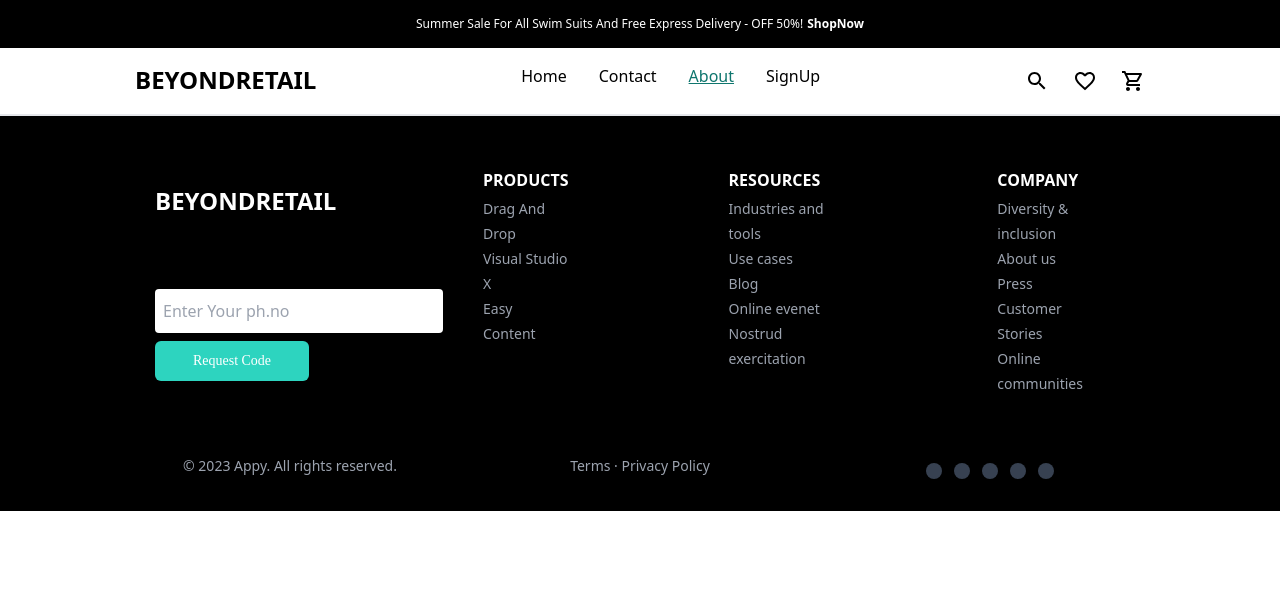
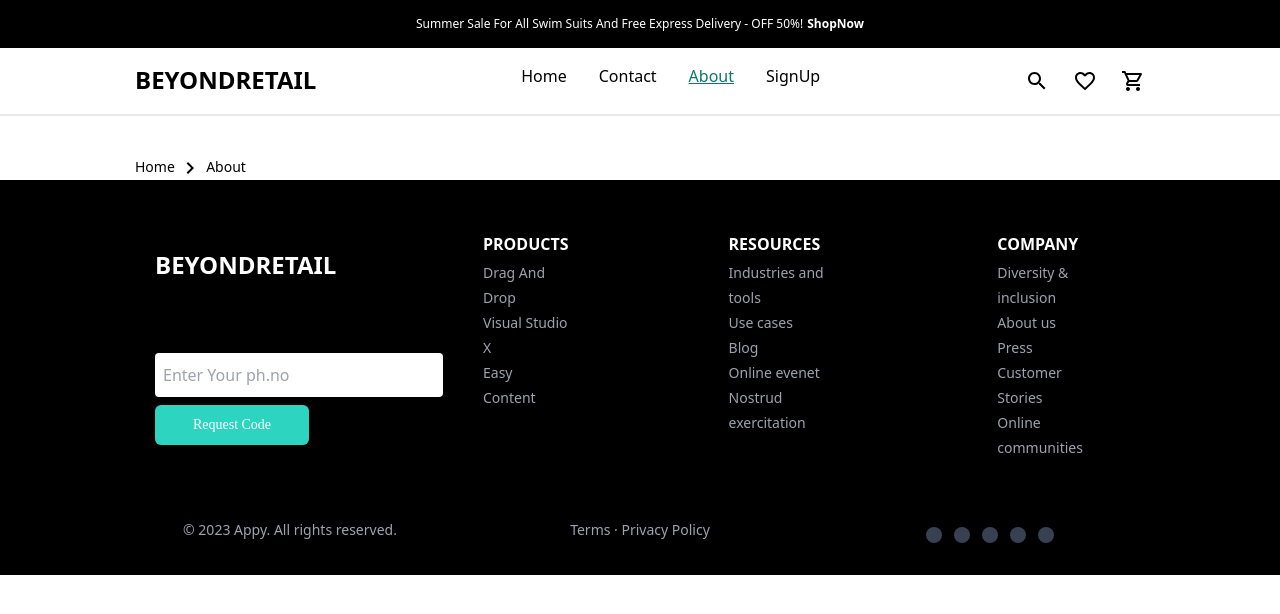
Before and after one commit to shivaram8055/BeyondRetail, a React (Vite) app in the folder beyondRetail/: page /About in a window 1280 px wide. Shown: the top 614 px of the page. Built offline with nearby package versions, Linux system fonts and the light colour scheme.

Commit message:
added path info

```diff
--- a/beyondRetail/src/Components/NavBar.jsx
+++ b/beyondRetail/src/Components/NavBar.jsx
@@ -52,7 +52,7 @@ const NavBar = () => {
               About
             </Link>
             <Link
-              to="/Signup"
+              to="/SignUp"
               className={`hover:underline ${
                 location.pathname === "/SignUp" ? "text-teal-700 underline" : ""
               }`}
--- a/beyondRetail/src/Pages/AboutPage.jsx
+++ b/beyondRetail/src/Pages/AboutPage.jsx
@@ -1,11 +1,15 @@
 import React from "react";
 import NavBar from "../Components/NavBar";
 import Footer from "../Components/footer/Footer";
+import ChevronRightTwoToneIcon from "@mui/icons-material/ChevronRightTwoTone";
 
 const AboutPage = () => {
   return (
     <div>
       <NavBar />
+      <div className="text-sm px-navbarPadX pt-10 ">
+        Home {<ChevronRightTwoToneIcon />} {location.pathname.slice(1)}
+      </div>
       <Footer />
     </div>
   );
--- a/beyondRetail/src/Pages/ContactPage.jsx
+++ b/beyondRetail/src/Pages/ContactPage.jsx
@@ -3,11 +3,15 @@ import NavBar from "../Components/NavBar";
 import Footer from "../Components/footer/Footer";
 import PhoneInTalkRoundedIcon from "@mui/icons-material/PhoneInTalkRounded";
 import MailOutlineTwoToneIcon from "@mui/icons-material/MailOutlineTwoTone";
+import ChevronRightTwoToneIcon from "@mui/icons-material/ChevronRightTwoTone";
 
 const ContactPage = () => {
   return (
     <div>
       <NavBar />
+      <div className="text-sm px-navbarPadX pt-10 ">
+        Home {<ChevronRightTwoToneIcon />} {location.pathname.slice(1)}
+      </div>
       <div className="px-navbarPadX flex justify-between p-10 gap-2">
         <div className="details border shadow-sm">
           <div className="call-us p-8 flex flex-col gap-4">
--- a/beyondRetail/src/Pages/SignUpPage.jsx
+++ b/beyondRetail/src/Pages/SignUpPage.jsx
@@ -1,11 +1,15 @@
 import React from "react";
 import NavBar from "../Components/NavBar";
 import Footer from "../Components/footer/Footer";
+import ChevronRightTwoToneIcon from "@mui/icons-material/ChevronRightTwoTone";
 
 const SignUpPage = () => {
   return (
     <div>
       <NavBar />
+      <div className="text-sm px-navbarPadX pt-10 ">
+        Home {<ChevronRightTwoToneIcon />} {location.pathname.slice(1)}
+      </div>
       <Footer />
     </div>
   );
```
